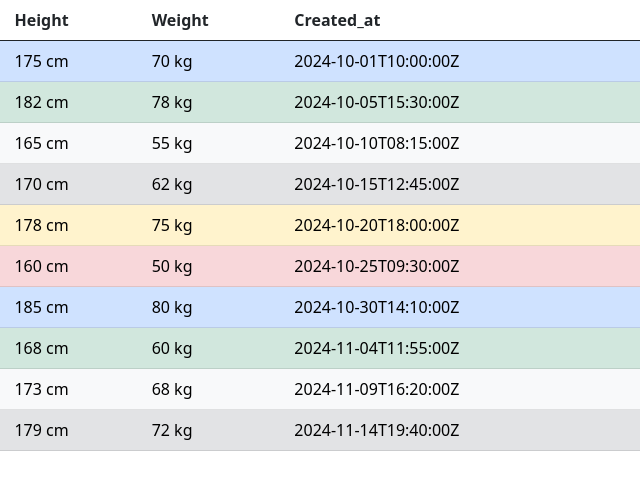
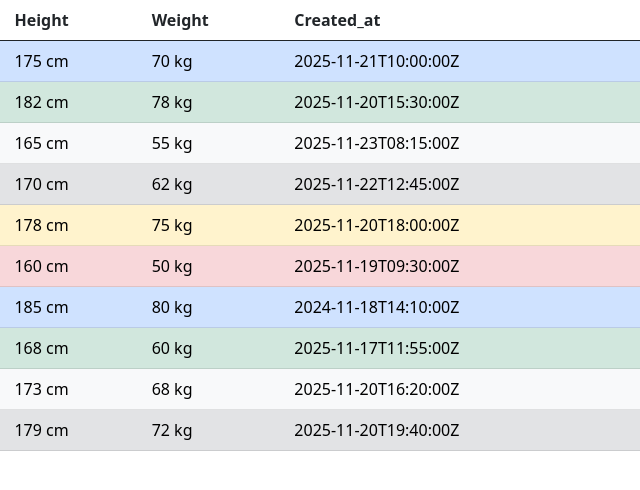
Before and after one commit to it104yun/it104yun.github.io, a plain HTML site: page file02/my_php/p20221206-select-data.html in a window 1280 px wide. Shown: the full height of the page, 640-1280 px from the left. Drawn offline with Linux system fonts and the light colour scheme; some packages are replaced by stand-ins of ours; no server answers; a script that the page names is missing.

Commit message:
Modified file02/my_php/p20221206-select-data.html

```diff
--- a/file02/my_php/p20221206-select-data.html
+++ b/file02/my_php/p20221206-select-data.html
@@ -74,7 +74,7 @@
                 "Nickname": "AlphaKing",
                 "Height": 175,
                 "Weight": 70,
-                "Created_at": "2024-10-01T10:00:00Z"
+                "Created_at": "2025-11-21T10:00:00Z"
             },
             {
                 "ID": 2,
@@ -82,7 +82,7 @@
                 "Nickname": "BetaCoder",
                 "Height": 182,
                 "Weight": 78,
-                "Created_at": "2024-10-05T15:30:00Z"
+                "Created_at": "2025-11-20T15:30:00Z"
             },
             {
                 "ID": 3,
@@ -90,7 +90,7 @@
                 "Nickname": "GammaPlayer",
                 "Height": 165,
                 "Weight": 55,
-                "Created_at": "2024-10-10T08:15:00Z"
+                "Created_at": "2025-11-23T08:15:00Z"
             },
             {
                 "ID": 4,
@@ -98,7 +98,7 @@
                 "Nickname": "DeltaWrites",
                 "Height": 170,
                 "Weight": 62,
-                "Created_at": "2024-10-15T12:45:00Z"
+                "Created_at": "2025-11-22T12:45:00Z"
             },
             {
                 "ID": 5,
@@ -106,7 +106,7 @@
                 "Nickname": "EpsilonArt",
                 "Height": 178,
                 "Weight": 75,
-                "Created_at": "2024-10-20T18:00:00Z"
+                "Created_at": "2025-11-20T18:00:00Z"
             },
             {
                 "ID": 6,
@@ -114,7 +114,7 @@
                 "Nickname": "ZetaExplorer",
                 "Height": 160,
                 "Weight": 50,
-                "Created_at": "2024-10-25T09:30:00Z"
+                "Created_at": "2025-11-19T09:30:00Z"
             },
             {
                 "ID": 7,
@@ -122,7 +122,7 @@
                 "Nickname": "EtaMelody",
                 "Height": 185,
                 "Weight": 80,
-                "Created_at": "2024-10-30T14:10:00Z"
+                "Created_at": "2024-11-18T14:10:00Z"
             },
             {
                 "ID": 8,
@@ -130,7 +130,7 @@
                 "Nickname": "ThetaLearner",
                 "Height": 168,
                 "Weight": 60,
-                "Created_at": "2024-11-04T11:55:00Z"
+                "Created_at": "2025-11-17T11:55:00Z"
             },
             {
                 "ID": 9,
@@ -138,7 +138,7 @@
                 "Nickname": "IotaCooks",
                 "Height": 173,
                 "Weight": 68,
-                "Created_at": "2024-11-09T16:20:00Z"
+                "Created_at": "2025-11-20T16:20:00Z"
             },
             {
                 "ID": 10,
@@ -146,7 +146,7 @@
                 "Nickname": "KappaShot",
                 "Height": 179,
                 "Weight": 72,
-                "Created_at": "2024-11-14T19:40:00Z"
+                "Created_at": "2025-11-20T19:40:00Z"
             }
         ];
 
```
